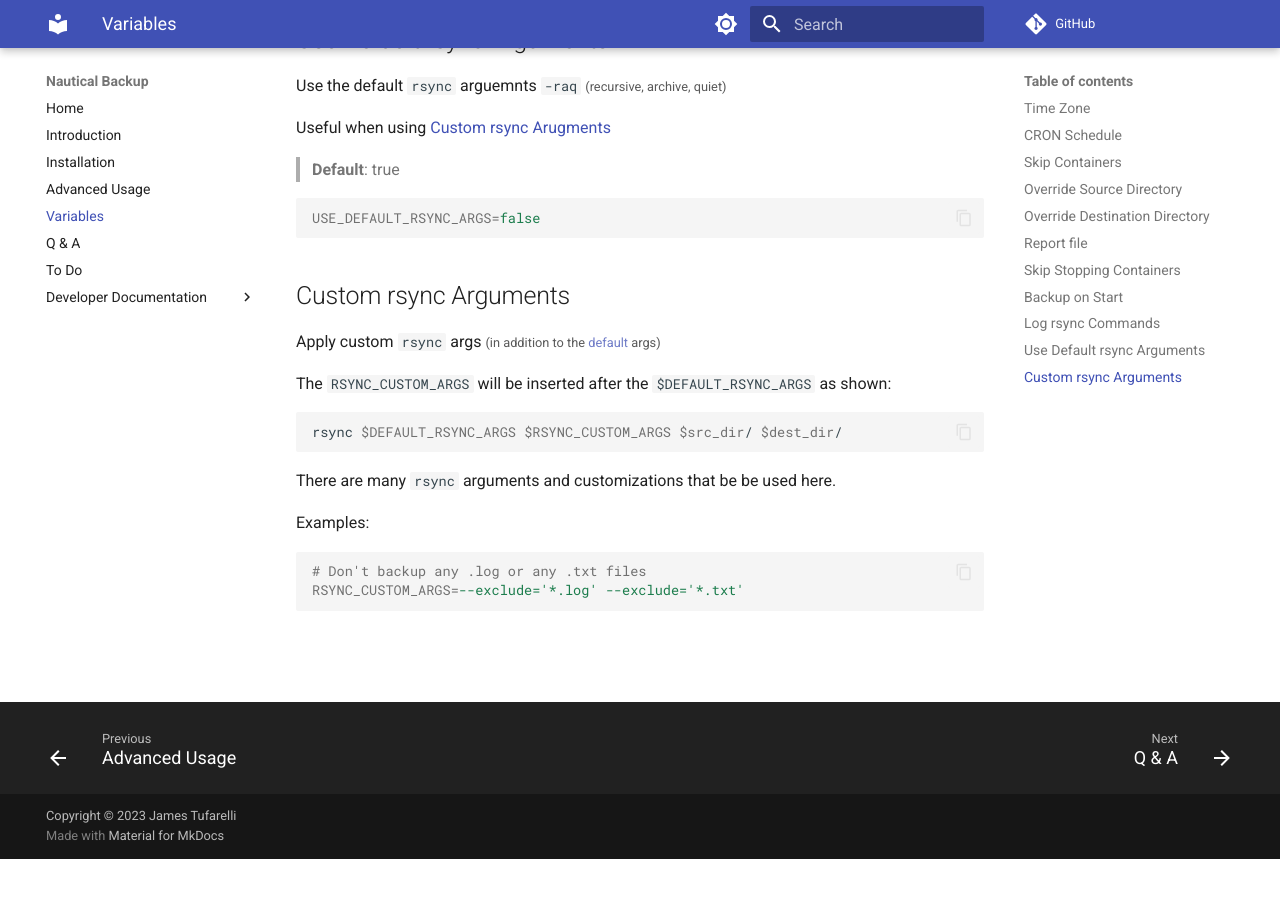
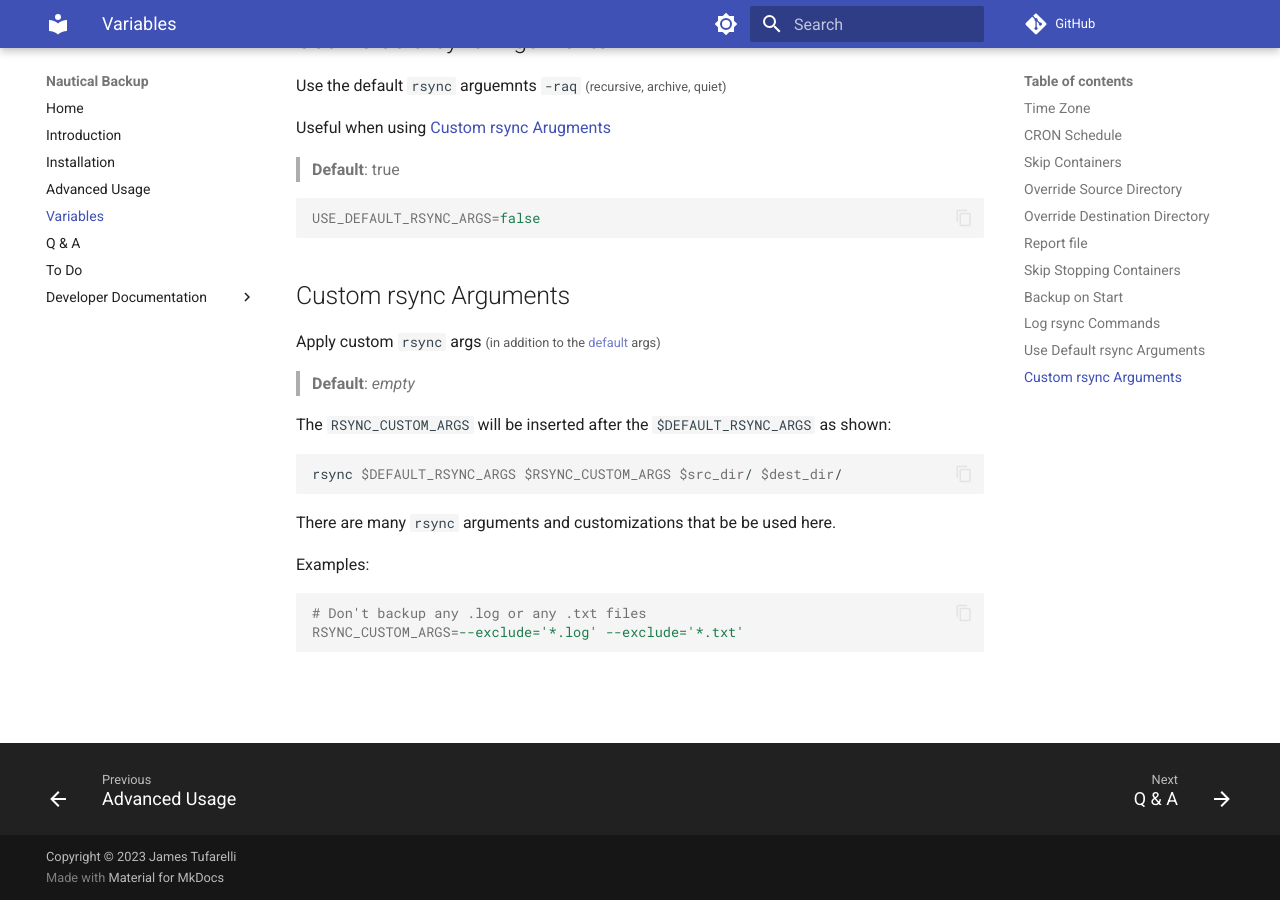
Before and after one commit to Minituff/nautical-backup, an MkDocs documentation site: the page built from docs/arguments.md, in a window 1280 px wide and 900 px high, scrolled down 3212 px. Built offline with MkDocs 1.6.1 and Material for MkDocs 9.7.7, drawn with Linux system fonts in a browser that asks for light colours; comment, search, counter and statistics services are not loaded; before the commit the page ends 4071 px from its top, so only the background shows below that.

Commit message:
Update arguments.md (#24)

````diff
--- a/docs/arguments.md
+++ b/docs/arguments.md
@@ -133,6 +133,8 @@ USE_DEFAULT_RSYNC_ARGS=false
 ## Custom rsync Arguments
 Apply custom `rsync` args <small>(in addition to the [default](#use-default-rsync-arguments) args)</small>
 
+> **Default**: *empty*
+
 The `RSYNC_CUSTOM_ARGS` will be inserted after the `$DEFAULT_RSYNC_ARGS` as shown:
 ```bash
 rsync $DEFAULT_RSYNC_ARGS $RSYNC_CUSTOM_ARGS $src_dir/ $dest_dir/
````
